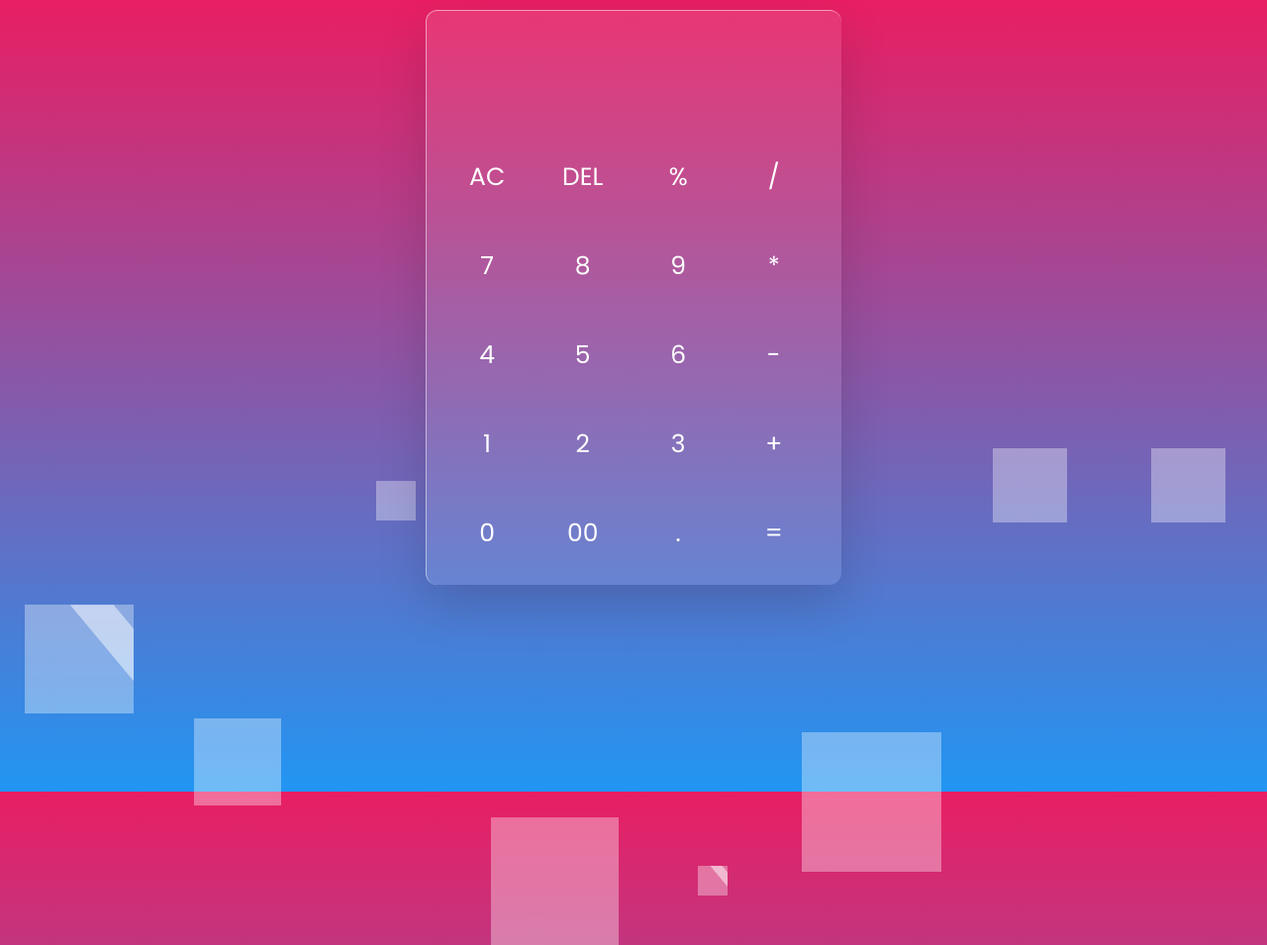
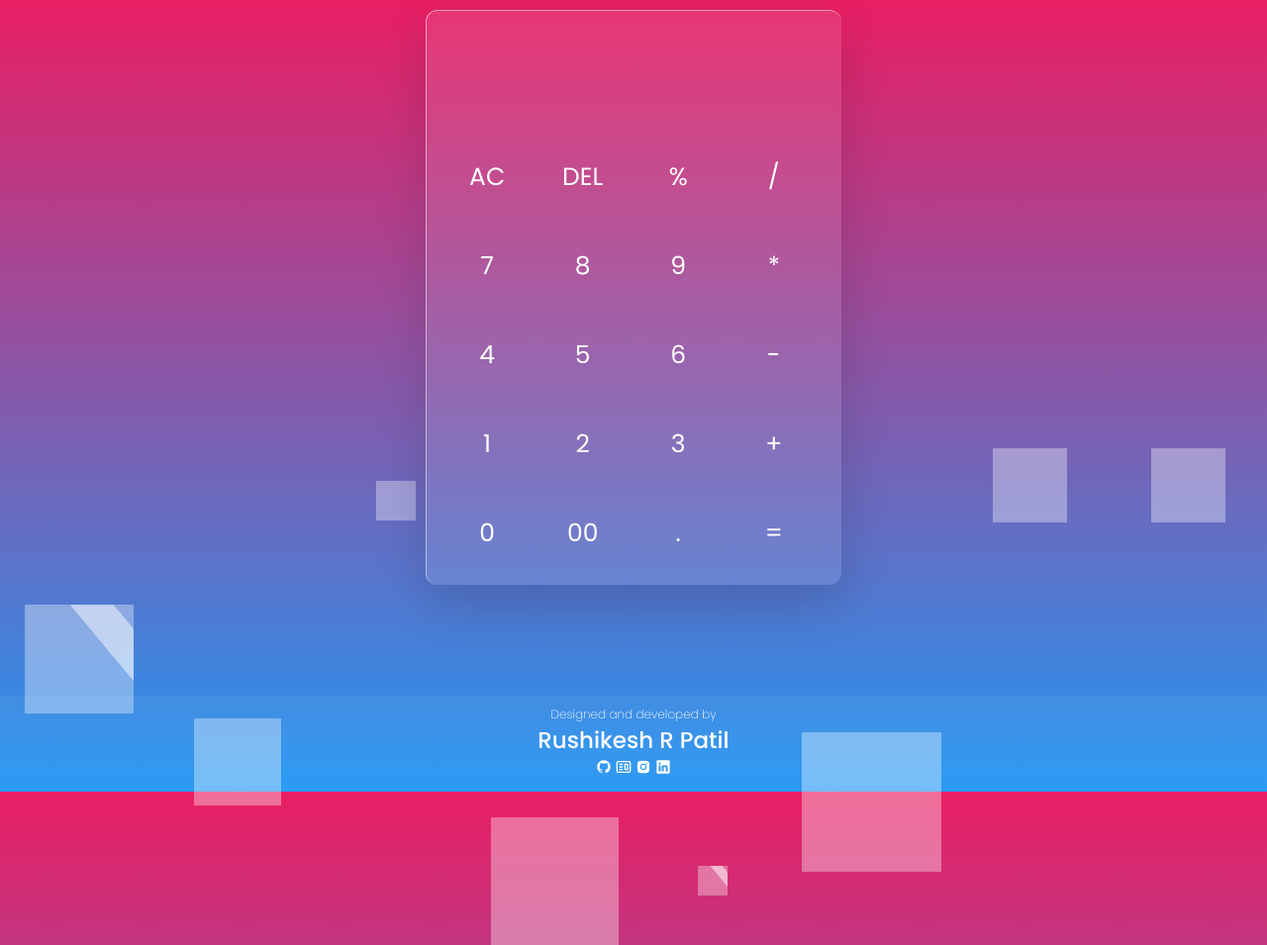
Before and after one commit to aero971/Calcculator, a plain HTML site: page index.html in a window 1280 px wide. Shown: the whole page at 99% size. Drawn offline with Linux system fonts and the light colour scheme.

Commit message:
Update index.html

```diff
--- a/index.html
+++ b/index.html
@@ -81,7 +81,39 @@
           <input type="button" value="=" onclick="forms.answer.value = eval(forms.answer.value)" />
         </div>
       </form>
+
     </div>
+
+    <div class="ft">
+      <footer>
+        <div class="sig">
+        Designed and developed by<br>
+      </div>
+        <div class="nm">
+        Rushikesh R Patil<br>
+      </div>
+        <div class="social">
+          <a href="https://github.com/aero971">
+              <svg xmlns="http://www.w3.org/2000/svg" width="1em" height="1em" viewBox="0 0 24 24"><path fill="currentColor" fill-rule="evenodd" d="M12 2C6.475 2 2 6.475 2 12a9.994 9.994 0 0 0 6.838 9.488c.5.087.687-.213.687-.476c0-.237-.013-1.024-.013-1.862c-2.512.463-3.162-.612-3.362-1.175c-.113-.288-.6-1.175-1.025-1.413c-.35-.187-.85-.65-.013-.662c.788-.013 1.35.725 1.538 1.025c.9 1.512 2.338 1.087 2.912.825c.088-.65.35-1.087.638-1.337c-2.225-.25-4.55-1.113-4.55-4.938c0-1.088.387-1.987 1.025-2.687c-.1-.25-.45-1.275.1-2.65c0 0 .837-.263 2.75 1.024a9.28 9.28 0 0 1 2.5-.337c.85 0 1.7.112 2.5.337c1.912-1.3 2.75-1.024 2.75-1.024c.55 1.375.2 2.4.1 2.65c.637.7 1.025 1.587 1.025 2.687c0 3.838-2.337 4.688-4.562 4.938c.362.312.675.912.675 1.85c0 1.337-.013 2.412-.013 2.75c0 .262.188.574.688.474A10.016 10.016 0 0 0 22 12c0-5.525-4.475-10-10-10"/></svg>
+          </a>
+
+          <a href="https://rushipatil99.netlify.app/">
+              <svg xmlns="http://www.w3.org/2000/svg" width="1em" height="1em" viewBox="0 0 24 24"><g fill="currentColor"><path fill-rule="evenodd" d="M14 7a1 1 0 0 0-1 1v8a1 1 0 0 0 1 1h4a1 1 0 0 0 1-1V8a1 1 0 0 0-1-1zm3 2h-2v6h2z" clip-rule="evenodd"/><path d="M6 7a1 1 0 0 0 0 2h4a1 1 0 1 0 0-2zm0 4a1 1 0 1 0 0 2h4a1 1 0 1 0 0-2zm-1 5a1 1 0 0 1 1-1h4a1 1 0 1 1 0 2H6a1 1 0 0 1-1-1"/><path fill-rule="evenodd" d="M4 3a3 3 0 0 0-3 3v12a3 3 0 0 0 3 3h16a3 3 0 0 0 3-3V6a3 3 0 0 0-3-3zm16 2H4a1 1 0 0 0-1 1v12a1 1 0 0 0 1 1h16a1 1 0 0 0 1-1V6a1 1 0 0 0-1-1" clip-rule="evenodd"/></g></svg>
+          </a>
+
+          <a href="https://www.instagram.com/being_varah_mihir?igsh=MXc1aWZ3dnoyYnJpNw==">
+            <svg xmlns="http://www.w3.org/2000/svg" width="1em" height="1em" viewBox="0 0 24 24"><path fill="currentColor" d="M12 8.75a3.25 3.25 0 1 0 0 6.5a3.25 3.25 0 0 0 0-6.5"/><path fill="currentColor" fill-rule="evenodd" d="M6.77 3.082a47.472 47.472 0 0 1 10.46 0c1.899.212 3.43 1.707 3.653 3.613a45.67 45.67 0 0 1 0 10.61c-.223 1.906-1.754 3.401-3.652 3.614a47.468 47.468 0 0 1-10.461 0c-1.899-.213-3.43-1.708-3.653-3.613a45.672 45.672 0 0 1 0-10.611C3.34 4.789 4.871 3.294 6.77 3.082M17 6a1 1 0 1 0 0 2a1 1 0 0 0 0-2m-9.75 6a4.75 4.75 0 1 1 9.5 0a4.75 4.75 0 0 1-9.5 0" clip-rule="evenodd"/></svg>      </a>
+
+          <a href="https://www.linkedin.com/in/rushi9999">
+            <svg xmlns="http://www.w3.org/2000/svg" width="1em" height="1em" viewBox="0 0 24 24"><path fill="currentColor" d="M20.47 2H3.53a1.45 1.45 0 0 0-1.47 1.43v17.14A1.45 1.45 0 0 0 3.53 22h16.94a1.45 1.45 0 0 0 1.47-1.43V3.43A1.45 1.45 0 0 0 20.47 2M8.09 18.74h-3v-9h3ZM6.59 8.48a1.56 1.56 0 1 1 0-3.12a1.57 1.57 0 1 1 0 3.12m12.32 10.26h-3v-4.83c0-1.21-.43-2-1.52-2A1.65 1.65 0 0 0 12.85 13a2 2 0 0 0-.1.73v5h-3v-9h3V11a3 3 0 0 1 2.71-1.5c2 0 3.45 1.29 3.45 4.06Z"/></svg>
+          </a>
+
+        </div>
+      </footer>
+    </div>
+    <!-- ---------------------------------------------------------------------------------------- -->
+
+
   <script>
 document.addEventListener("keydown", function(event) {
   const key = event.key;
```
